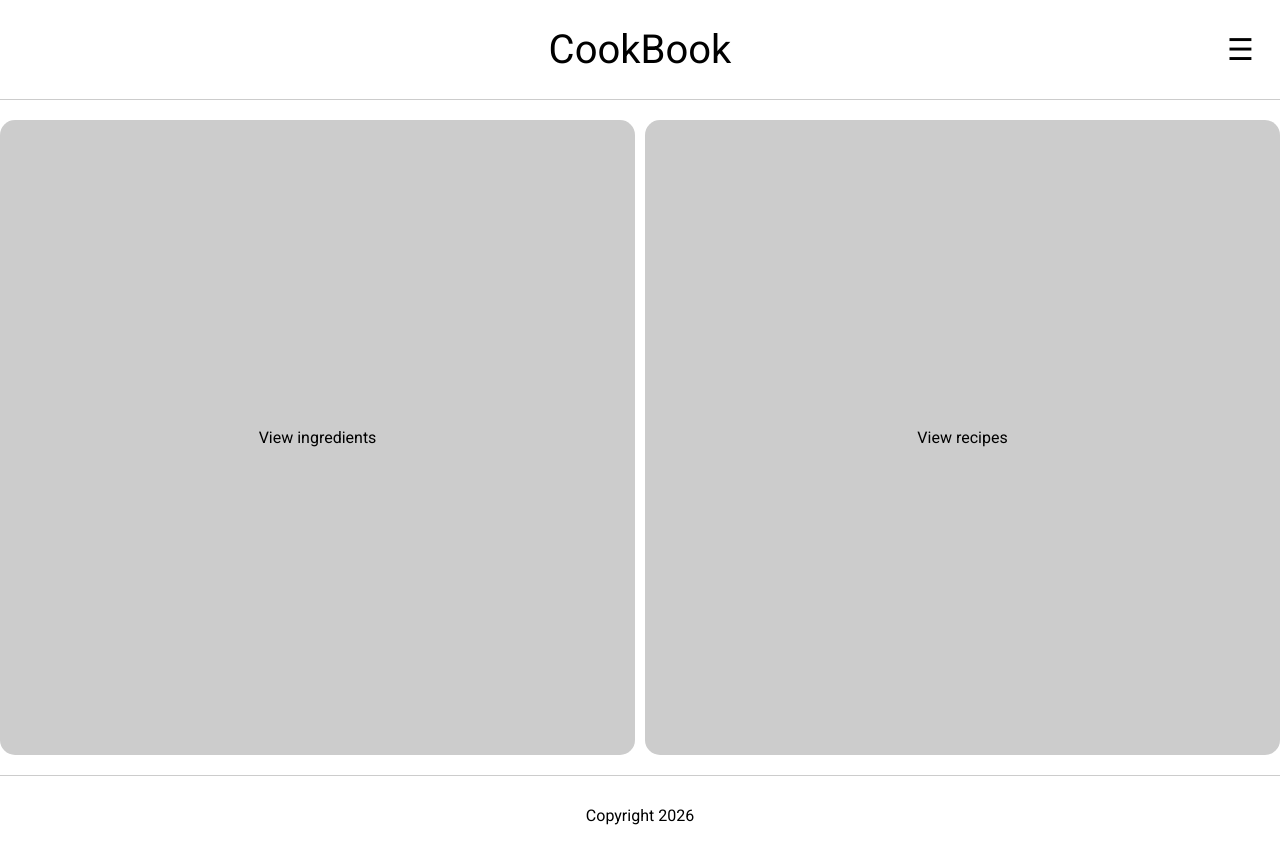
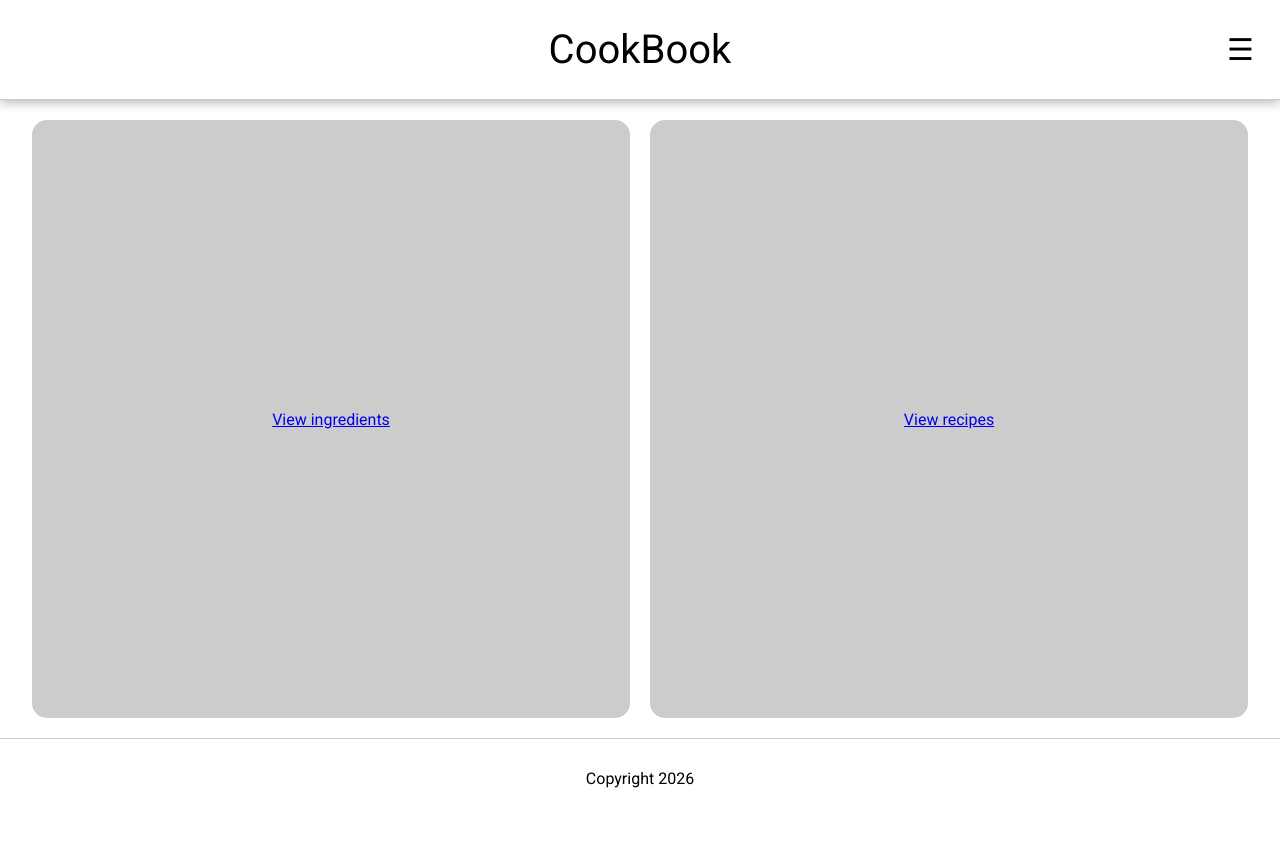
Before and after one commit to RamonIsbarn/cookbook, a Next.js app: page / in a window 1280 px wide. After the commit the page ends 818 px from the top, so only its background shows below. Built offline with nearby package versions, Linux system fonts and the light colour scheme.

Commit message:
complete ingredients list

```diff
--- a/components/Header.js
+++ b/components/Header.js
@@ -20,6 +20,7 @@ const StyledHeader = styled.div`
   display: flex;
   justify-content: center;
   align-items: center;
+  box-shadow: 0 3px 10px #bbb;
 `;
 
 const StyledLink = styled(Link)`
--- a/components/Navigation.js
+++ b/components/Navigation.js
@@ -17,7 +17,7 @@ export default function Navigation() {
       <StyledNavContainer $navOpen={navOpen}>
         <StyledNavList>
           <StyledNavListItem>
-            <StyledLink href="#">Ingredients</StyledLink>
+            <StyledLink href="/ingredients">Ingredients</StyledLink>
           </StyledNavListItem>
           <StyledNavListItem>
             <StyledLink href="#">Recipes</StyledLink>
@@ -46,7 +46,7 @@ const StyledNavContainer = styled.div`
   height: 100vh;
   top: 0;
   background-color: #ccc;
-  opacity: 0.7;
+  opacity: 0.95;
   display: flex;
   justify-content: center;
   align-items: center;
--- /dev/null
+++ b/components/PageStructure.js
@@ -0,0 +1,34 @@
+import styled from "styled-components";
+
+export function PageStructure({ headline, children }) {
+  return (
+    <>
+      <ContentWrapper>
+        {headline ? <h2>{headline}</h2> : null}
+        {children}
+      </ContentWrapper>
+    </>
+  );
+}
+
+export function SubContainer({ children }) {
+  return (
+    <>
+      <SubContentWrapper>{children}</SubContentWrapper>
+    </>
+  );
+}
+
+const ContentWrapper = styled.div`
+  display: block;
+  margin: 20px auto 0 auto;
+  padding-bottom: 100px;
+  text-align: center;
+  max-width: 95vw;
+`;
+
+const SubContentWrapper = styled.div`
+  display: flex;
+  justify-content: center;
+  gap: 20px;
+`;
--- /dev/null
+++ b/db/connect.js
@@ -0,0 +1,47 @@
+import mongoose from "mongoose";
+
+const MONGODB_URI = process.env.MONGODB_URI;
+
+if (!MONGODB_URI) {
+  throw new Error(
+    "Please define the MONGODB_URI environment variable inside .env.local"
+  );
+}
+
+/**
+ * Global is used here to maintain a cached connection across hot reloads
+ * in development. This prevents connections growing exponentially
+ * during API Route usage.
+ */
+let cached = global.mongoose;
+
+if (!cached) {
+  cached = global.mongoose = { conn: null, promise: null };
+}
+
+async function dbConnect() {
+  if (cached.conn) {
+    return cached.conn;
+  }
+
+  if (!cached.promise) {
+    const opts = {
+      bufferCommands: false,
+    };
+
+    cached.promise = mongoose.connect(MONGODB_URI, opts).then((mongoose) => {
+      return mongoose;
+    });
+  }
+
+  try {
+    cached.conn = await cached.promise;
+  } catch (e) {
+    cached.promise = null;
+    throw e;
+  }
+
+  return cached.conn;
+}
+
+export default dbConnect;
--- /dev/null
+++ b/db/models/Ingredient.js
@@ -0,0 +1,14 @@
+import mongoose from "mongoose";
+
+const { Schema } = mongoose;
+
+const ingredientSchema = new Schema({
+  name: { type: String, required: true },
+  amount: { type: String, required: true },
+  type: { type: String, required: true },
+});
+
+const Ingredient =
+  mongoose.models.Ingredient || mongoose.model("Ingredient", ingredientSchema);
+
+export default Ingredient;
--- a/package.json
+++ b/package.json
@@ -12,10 +12,12 @@
   "dependencies": {
     "eslint": "8.44.0",
     "eslint-config-next": "13.4.8",
+    "mongoose": "^9.2.4",
     "next": "13.4.8",
     "react": "18.2.0",
     "react-dom": "18.2.0",
-    "styled-components": "^6.0.2"
+    "styled-components": "^6.0.2",
+    "swr": "^2.4.1"
   },
   "devDependencies": {
     "@svgr/webpack": "^8.0.1",
--- a/pages/_app.js
+++ b/pages/_app.js
@@ -1,14 +1,20 @@
 import GlobalStyle from "../styles";
 import Header from "@/components/Header";
 import Footer from "@/components/Footer";
+import { SWRConfig } from "swr";
+
+async function fetcher(url) {
+  const response = await fetch(url);
+  return await response.json();
+}
 
 export default function App({ Component, pageProps }) {
   return (
-    <>
+    <SWRConfig value={{ fetcher }}>
       <GlobalStyle />
       <Header />
       <Component {...pageProps} />
       <Footer />
-    </>
+    </SWRConfig>
   );
 }
--- /dev/null
+++ b/pages/api/ingredients/index.js
@@ -0,0 +1,13 @@
+import dbConnect from "@/db/connect";
+import Ingredient from "@/db/models/Ingredient";
+
+export default async function handler(request, response) {
+  await dbConnect();
+
+  if (request.method === "GET") {
+    const ingredients = await Ingredient.find();
+    return response.status(200).json(ingredients);
+  } else {
+    return response.status(405).json({ message: "Method not allowed" });
+  }
+}
--- a/pages/index.js
+++ b/pages/index.js
@@ -1,14 +1,14 @@
 import styled from "styled-components";
+import Link from "next/link";
+import { PageStructure, SubContainer } from "@/components/PageStructure";
 export default function HomePage() {
   return (
-    <StyledContainer>
-      <StyledBox>
-        <p>View ingredients</p>
-      </StyledBox>
-      <StyledBox>
-        <p>View recipes</p>
-      </StyledBox>
-    </StyledContainer>
+    <PageStructure>
+      <SubContainer>
+        <StyledBox href="/ingredients">View ingredients</StyledBox>
+        <StyledBox href="#">View recipes</StyledBox>
+      </SubContainer>
+    </PageStructure>
   );
 }
 const StyledContainer = styled.div`
@@ -19,7 +19,7 @@ const StyledContainer = styled.div`
   padding-bottom: 100px;
 `;
 
-const StyledBox = styled.div`
+const StyledBox = styled(Link)`
   width: 50vw;
   aspect-ratio: 1;
   background-color: #ccc;
```
Also changed, not shown: components/IngredientCard.js (added, +19 -0 lines), pages/ingredients/index.js (added, +35 -0 lines), 1 other file (tests, documents, lock files or other folders).
